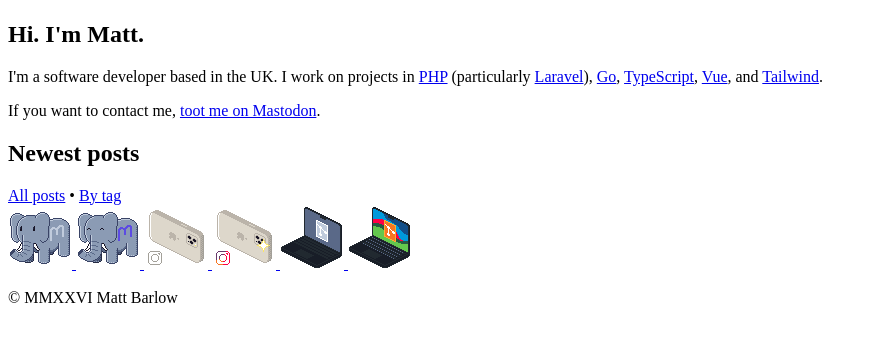
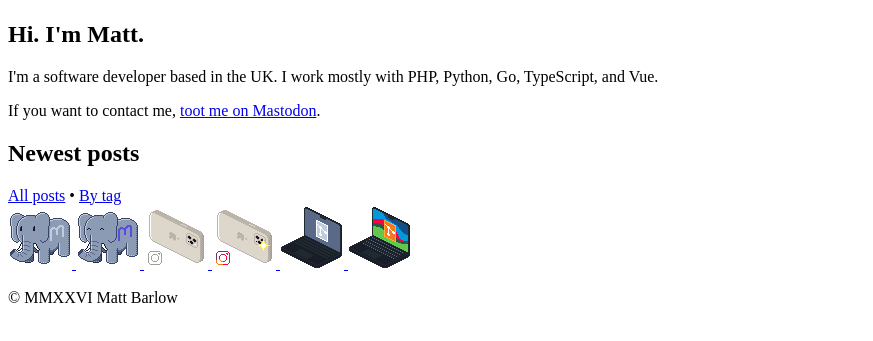
Before and after one commit to mpbarlow/blog-11ty, an Eleventy site: page src/index.njk in a window 1280 px wide. Shown: the part 347-688 px from the top of the page, without its empty margins (0-873 px from the left). Built offline with nearby package versions, Linux system fonts and the light colour scheme; Eleventy itself is replaced by a stand-in of ours; files that its build step writes are made by us from their sources.

Commit message:
header wording

```diff
--- a/src/index.njk
+++ b/src/index.njk
@@ -11,12 +11,7 @@ title: "Home"
   />
   <div class="prose prose-indigo dark:prose-invert">
     <h1 class="header-background header-background-nudge">Hi. I'm Matt.</h1>
-    <p>
-      I'm a software developer based in the UK. I work on projects in
-      <a href="https://www.php.net">PHP</a> (particularly <a href="https://laravel.com">Laravel</a>),
-      <a href="https://go.dev">Go</a>, <a href="https://www.typescriptlang.org/">TypeScript</a>,
-      <a href="https://vuejs.org">Vue</a>, and <a href="https://tailwindcss.com">Tailwind</a>.
-    </p>
+    <p>I'm a software developer based in the UK. I work mostly with PHP, Python, Go, TypeScript, and Vue.</p>
     <p>
       If you want to contact me,
       <a href="https://mastodon.social/@mpbarlow">toot me on Mastodon</a>.
```
